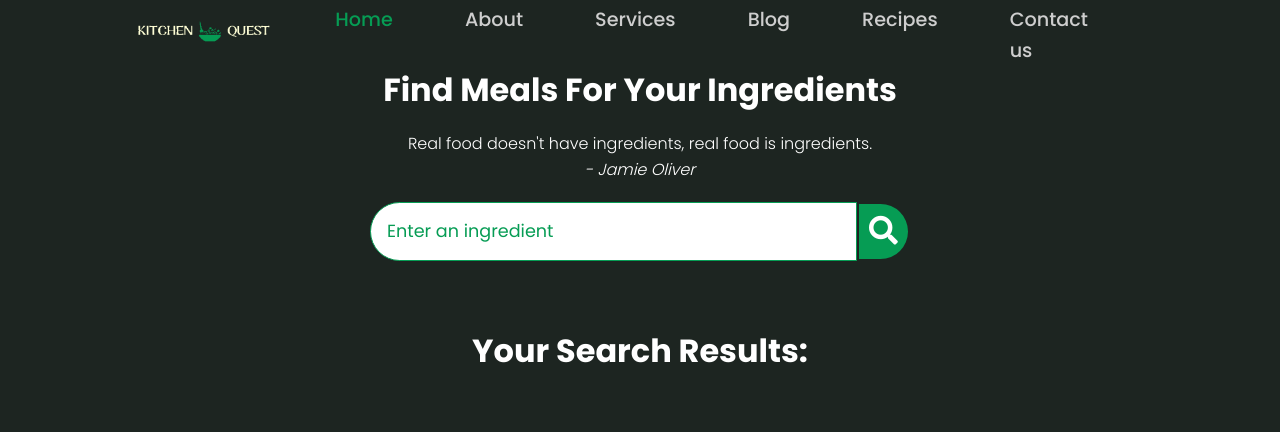
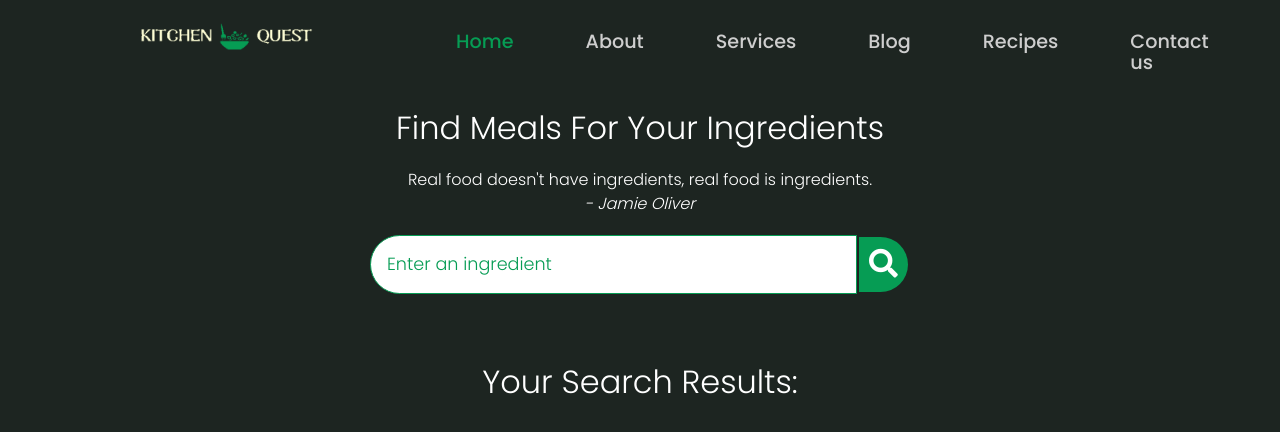
Before and after one commit to muhammedmueen/Kitchen-Quest, a plain HTML site: page recipes-search/index.html in a window 1280 px wide. Drawn offline with nearby package versions, Linux system fonts and the light colour scheme.

Commit message:
added some fixes

```diff
--- a/index.html
+++ b/index.html
@@ -23,6 +23,8 @@
     <meta name="twitter:title" content="Kitchen Quest">
     <meta name="twitter:description" content="Discover the joy of taste, with every search.">
     <meta name="twitter:image" content="assets/img/home.png">
+    <script src="https://cdn.tailwindcss.com"></script>
+
     <title>Kitchen Quest</title>
 </head>
 
@@ -40,13 +42,13 @@
             <a href="#" class="nav__logo"> <img id="logo" style="width: 196px ;" src="/assets/img/index2.png" alt="">
             </a>
 
-            <div class="nav__menu" id="nav-menu">
-                <ul class="nav__list">
-                    <li class="nav__item"><a href="#home" class="nav__link active-link">Home</a></li>
+            <div class="w-full fixed top-0 left-0 flex justify-center" id="">
+                <ul class="flex flex-row">
+                    <li class="nav__item"><a href="#home" class="nav__link">Home</a></li>
                     <li class="nav__item"><a href="#about" class="nav__link">About</a></li>
                     <li class="nav__item"><a href="#services" class="nav__link">Services</a></li>
-                    <li class="nav__item"><a href="https://amritestingsite.000webhostapp.com/"
-                            class="nav__link">Blog</a></li>
+                    <!-- <li class="nav__item"><a href="https://amritestingsite.000webhostapp.com/"
+                            class="nav__link">Blog</a></li> -->
                     <li class="nav__item"><a href="#menu" class="nav__link">Recipes</a></li>
                     <li class="nav__item"><a href="#contact" class="nav__link">Contact us</a></li>
 
@@ -67,7 +69,7 @@
                 <div class="home__data">
                     <h1 class="home__title">Kitchen Quest</h1>
                     <h2 class="home__subtitle">Discover the joy of taste,<br>with every search.</h2>
-                    <a href="/recipes-search/index.html" class="button">Browse Recipes</a>
+                    <a href="recipes-search/index.html" class="button">Browse Recipes</a>
                 </div>
 
                 <img src="assets/img/home.png" alt="" class="home__img">
--- a/recipes-search/index.html
+++ b/recipes-search/index.html
@@ -11,6 +11,7 @@
   <link rel="stylesheet" href="style.css">
   <link rel="stylesheet" href="/assets/css/styles.css">
   <link rel="shortcut icon" href="/assets/img/KQ-logo.png" type="image/x-icon">
+  <script src="https://cdn.tailwindcss.com"></script>
 </head>
 
 <body>
@@ -20,14 +21,14 @@
       <a href="#" class="nav__logo">
         <img id="logo" style="width: 196px;" src="/assets/img/index2.png" alt="">
       </a>
-      <div class="nav__menu" id="nav-menu">
-        <ul class="nav__list">
-          <li class="nav__item"><a href="/index.html" class="nav__link active-link">Home</a></li>
-          <li class="nav__item"><a href="/index.html" class="nav__link">About</a></li>
-          <li class="nav__item"><a href="/index.html" class="nav__link">Services</a></li>
-          <li class="nav__item"><a href="/index.html" class="nav__link">Blog</a></li>
-          <li class="nav__item"><a href="/index.html" class="nav__link">Recipes</a></li>
-          <li class="nav__item"><a href="/index.html" class="nav__link">Contact us</a></li>
+      <div class="nav__menu w-full flex justify-center m-4 fixed top-0 text-sm" id="nav-menu">
+        <ul class="nav__list flex flex-row w-[60%] justify-between">
+          <li class="nav__item hover:underline"><a href="../index.html" class="nav__link active-link">Home</a></li>
+          <li class="nav__item hover:underline"><a href="../index.html" class="nav__link">About</a></li>
+          <li class="nav__item hover:underline"><a href="../index.html" class="nav__link">Services</a></li>
+          <li class="nav__item hover:underline"><a href="../index.html" class="nav__link">Blog</a></li>
+          <li class="nav__item hover:underline"><a href="../index.html" class="nav__link">Recipes</a></li>
+          <li class="nav__item hover:underline"><a href="../index.html" class="nav__link">Contact us</a></li>
         </ul>
       </div>
       <!-- Add this inside your nav menu -->
@@ -42,7 +43,7 @@
   </header>
 
 
-  <div class="container">
+  <div class="container w-full mx-auto mt-10">
     <div class="meal-wrapper">
       <div class="meal-search">
         <h2 class="title">Find Meals For Your Ingredients</h2>
```
